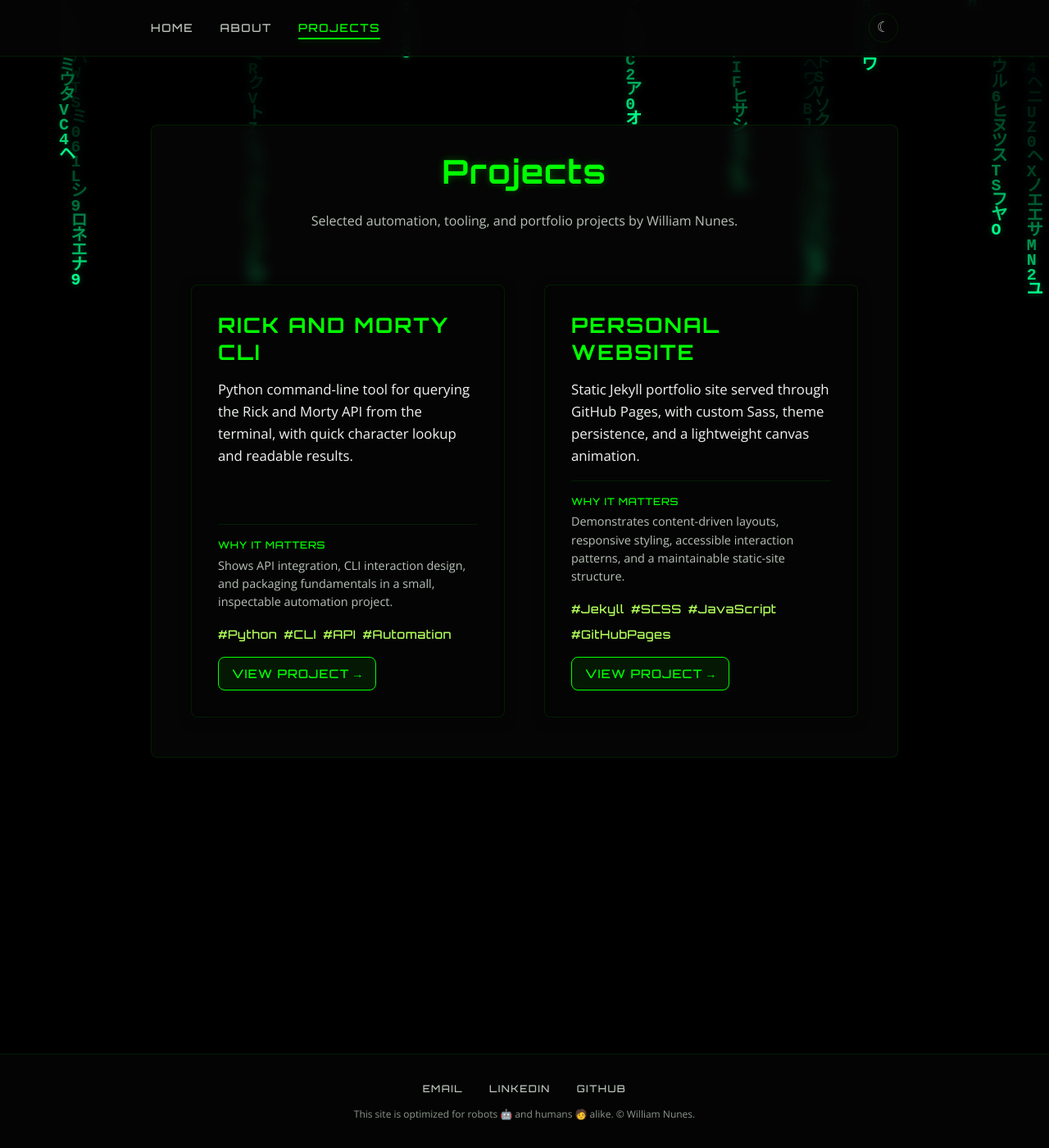
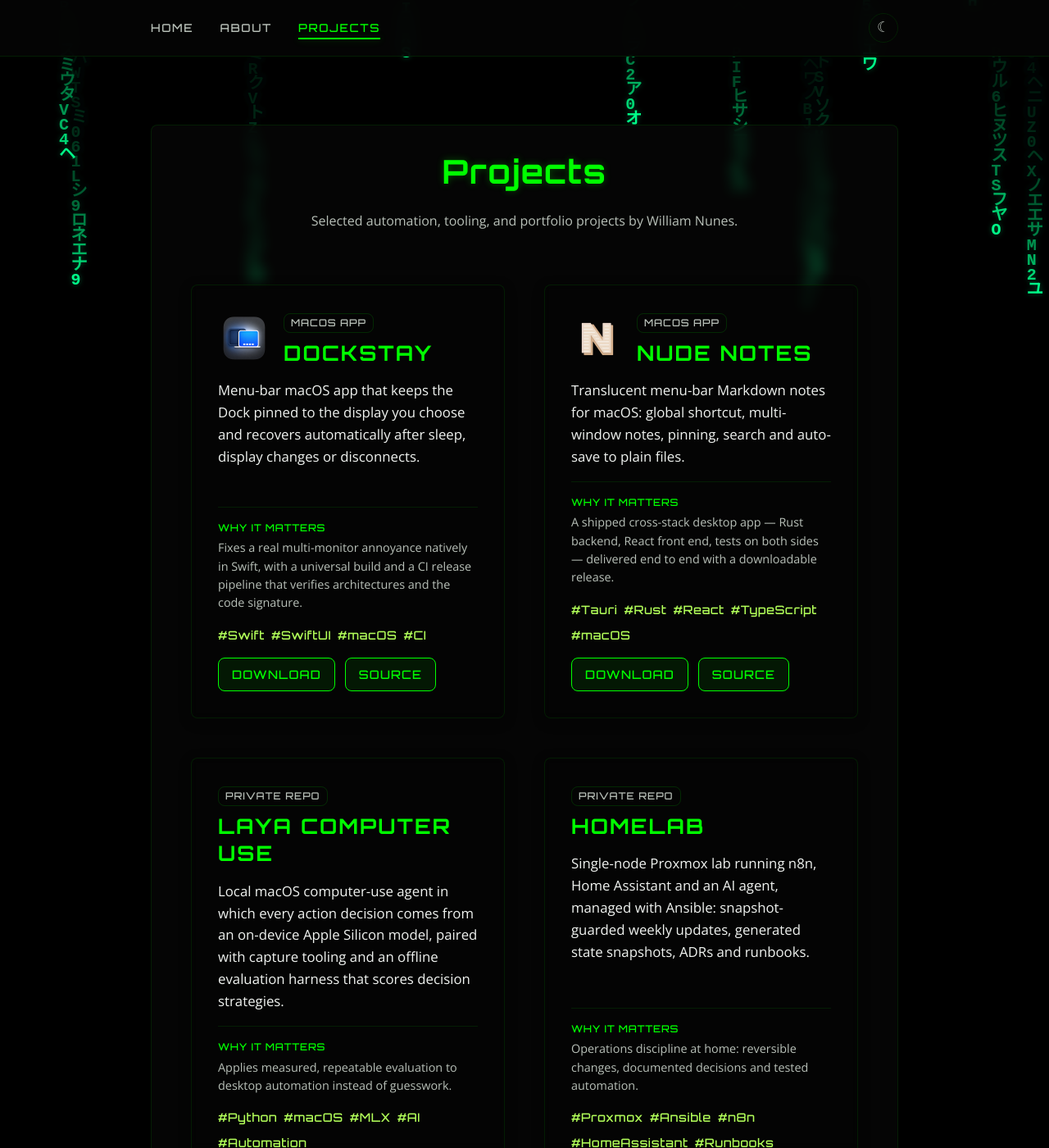
Before and after one commit to th30ne-W/th30ne-W.github.io, a Jekyll site: the page built from projects.md, in a window 1280 px wide and 1400 px high. Shown: the whole window at 82% size. Built offline with Jekyll 4.4.1, drawn with Linux system fonts in a browser that asks for light colours.

Commit message:
feat: curate four project cards (WIL-43)

```diff
--- a/_data/projects.yml
+++ b/_data/projects.yml
@@ -1,11 +1,37 @@
-- title: Rick and Morty CLI
-  description: Python command-line tool for querying the Rick and Morty API from the terminal, with quick character lookup and readable results.
-  impact: Shows API integration, CLI interaction design, and packaging fundamentals in a small, inspectable automation project.
-  tags: "#Python #CLI #API #Automation"
-  url: https://github.com/th30ne-W/Rude-Rick-CLI
+- title: DockStay
+  kind: app
+  description: Menu-bar macOS app that keeps the Dock pinned to the display you choose and recovers automatically after sleep, display changes or disconnects.
+  impact: Fixes a real multi-monitor annoyance natively in Swift, with a universal build and a CI release pipeline that verifies architectures and the code signature.
+  tags: "#Swift #SwiftUI #macOS #CI"
+  image: /assets/images/projects/dockstay.png
+  image_alt: DockStay app icon
+  links:
+    - label: Download
+      url: https://github.com/th30ne-W/DockStay/releases/latest
+    - label: Source
+      url: https://github.com/th30ne-W/DockStay
 
-- title: Personal Website
-  description: Static Jekyll portfolio site served through GitHub Pages, with custom Sass, theme persistence, and a lightweight canvas animation.
-  impact: Demonstrates content-driven layouts, responsive styling, accessible interaction patterns, and a maintainable static-site structure.
-  tags: "#Jekyll #SCSS #JavaScript #GitHubPages"
-  url: https://github.com/th30ne-W/th30ne-W.github.io
+- title: Nude Notes
+  kind: app
+  description: "Translucent menu-bar Markdown notes for macOS: global shortcut, multi-window notes, pinning, search and auto-save to plain files."
+  impact: A shipped cross-stack desktop app — Rust backend, React front end, tests on both sides — delivered end to end with a downloadable release.
+  tags: "#Tauri #Rust #React #TypeScript #macOS"
+  image: /assets/images/projects/nude-notes.png
+  image_alt: Nude Notes app icon
+  links:
+    - label: Download
+      url: https://github.com/th30ne-W/Nude-Notes/releases/latest
+    - label: Source
+      url: https://github.com/th30ne-W/Nude-Notes
+
+- title: Laya Computer Use
+  kind: private
+  description: Local macOS computer-use agent in which every action decision comes from an on-device Apple Silicon model, paired with capture tooling and an offline evaluation harness that scores decision strategies.
+  impact: Applies measured, repeatable evaluation to desktop automation instead of guesswork.
+  tags: "#Python #macOS #MLX #AI #Automation"
+
+- title: Homelab
+  kind: private
+  description: "Single-node Proxmox lab running n8n, Home Assistant and an AI agent, managed with Ansible: snapshot-guarded weekly updates, generated state snapshots, ADRs and runbooks."
+  impact: "Operations discipline at home: reversible changes, documented decisions and tested automation."
+  tags: "#Proxmox #Ansible #n8n #HomeAssistant #Runbooks"
--- a/_layouts/projects.html
+++ b/_layouts/projects.html
@@ -10,9 +10,17 @@ layout: default
 
         <div class="projects__bubbles">
             {% for project in site.data.projects %}
-            <article class="bubble">
+            <article class="bubble bubble--{{ project.kind }}">
                 <div class="bubble__inner">
-                    <h2 class="bubble__title">{{ project.title }}</h2>
+                    <div class="bubble__head">
+                        {% if project.image %}
+                        <img class="bubble__icon" src="{{ project.image | relative_url }}" width="64" height="64" loading="lazy" alt="{{ project.image_alt }}">
+                        {% endif %}
+                        <div>
+                            <span class="bubble__badge">{% if project.kind == 'app' %}macOS app{% else %}Private repo{% endif %}</span>
+                            <h2 class="bubble__title">{{ project.title }}</h2>
+                        </div>
+                    </div>
                     <p class="bubble__desc">{{ project.description }}</p>
                     {% if project.impact %}
                     <p class="bubble__impact"><span>Why it matters</span>{{ project.impact }}</p>
@@ -25,10 +33,12 @@ layout: default
                             {% endif %}
                         {% endfor %}
                     </ul>
-                    {% if project.url %}
-                    <a href="{{ project.url }}" class="bubble__link" target="_blank" rel="noopener noreferrer">
-                        View Project &rarr;
-                    </a>
+                    {% if project.kind != 'private' and project.links %}
+                    <div class="bubble__actions">
+                        {% for link in project.links %}
+                        <a href="{{ link.url }}" class="bubble__link" target="_blank" rel="noopener noreferrer">{{ link.label }}<span class="visually-hidden"> {{ project.title }} (opens in a new tab)</span></a>
+                        {% endfor %}
+                    </div>
                     {% endif %}
                 </div>
             </article>
--- a/assets/css/main.scss
+++ b/assets/css/main.scss
@@ -240,6 +240,18 @@ button:focus-visible {
 
 .skip-link:focus {
     top: var(--s-4);
+}
+
+.visually-hidden {
+    position: absolute;
+    width: 1px;
+    height: 1px;
+    padding: 0;
+    margin: -1px;
+    overflow: hidden;
+    clip: rect(0, 0, 0, 0);
+    white-space: nowrap;
+    border: 0;
 }
 
 .section-title {
@@ -549,6 +561,39 @@ button:focus-visible {
     text-transform: uppercase;
     letter-spacing: 0.08em;
     line-height: 1.3;
+}
+
+.bubble__head {
+    display: flex;
+    align-items: center;
+    gap: var(--s-4);
+}
+
+.bubble__badge {
+    display: inline-block;
+    margin-bottom: var(--s-2);
+    padding: var(--s-1) var(--s-2);
+    border: 1px solid var(--c-border-accent);
+    border-radius: var(--radius);
+    color: var(--c-text-muted);
+    font-family: var(--f-heading);
+    font-size: 0.75rem;
+    letter-spacing: 0.08em;
+    line-height: 1.2;
+    text-transform: uppercase;
+}
+
+.bubble__icon {
+    flex: none;
+    width: 64px;
+    height: 64px;
+    border-radius: var(--radius);
+}
+
+.bubble__actions {
+    display: flex;
+    flex-wrap: wrap;
+    gap: var(--s-3);
 }
 
 .bubble__desc {
```
Also changed, not shown: assets/images/projects/dockstay.png (added), assets/images/projects/nude-notes.png (added).
